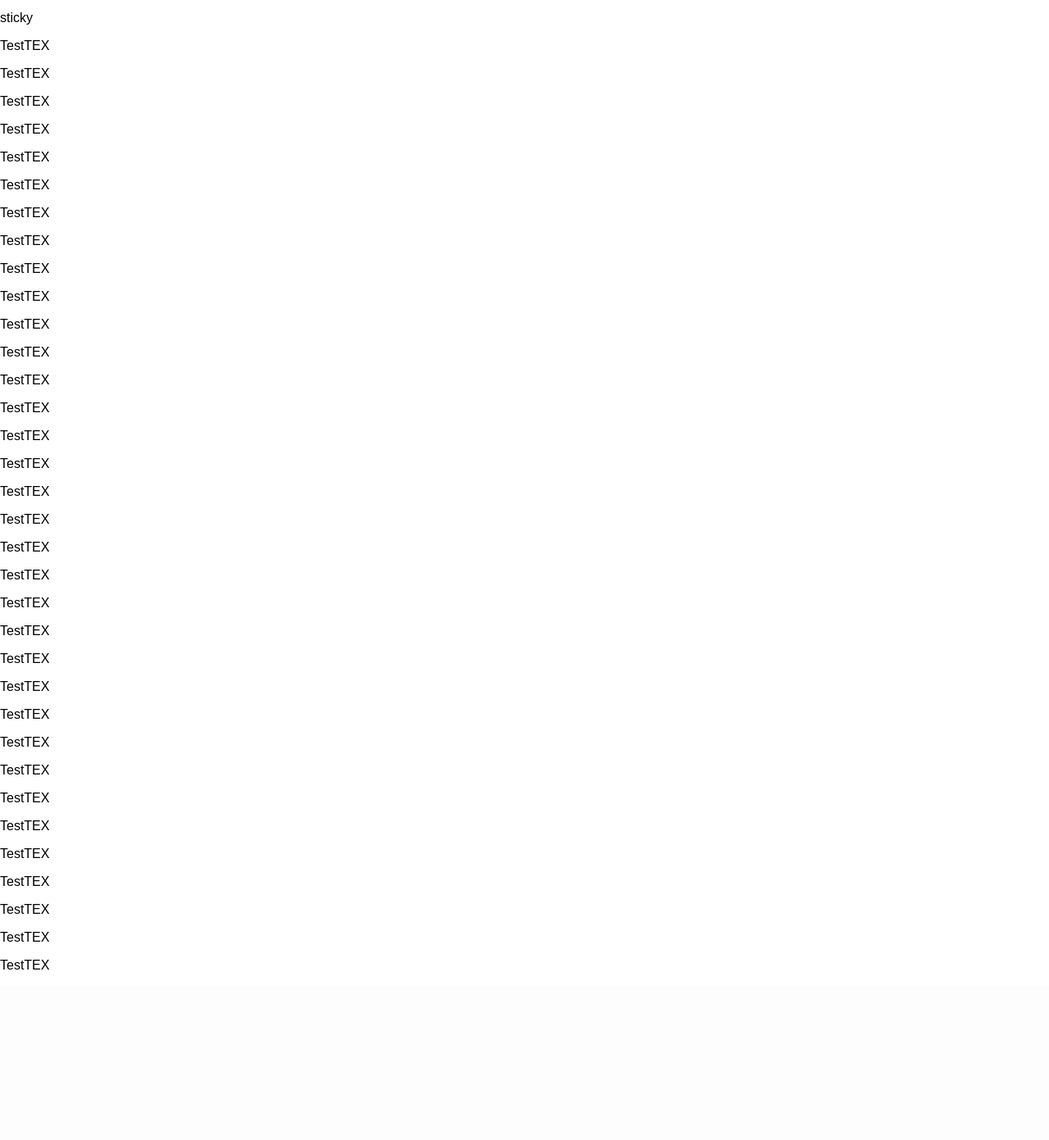
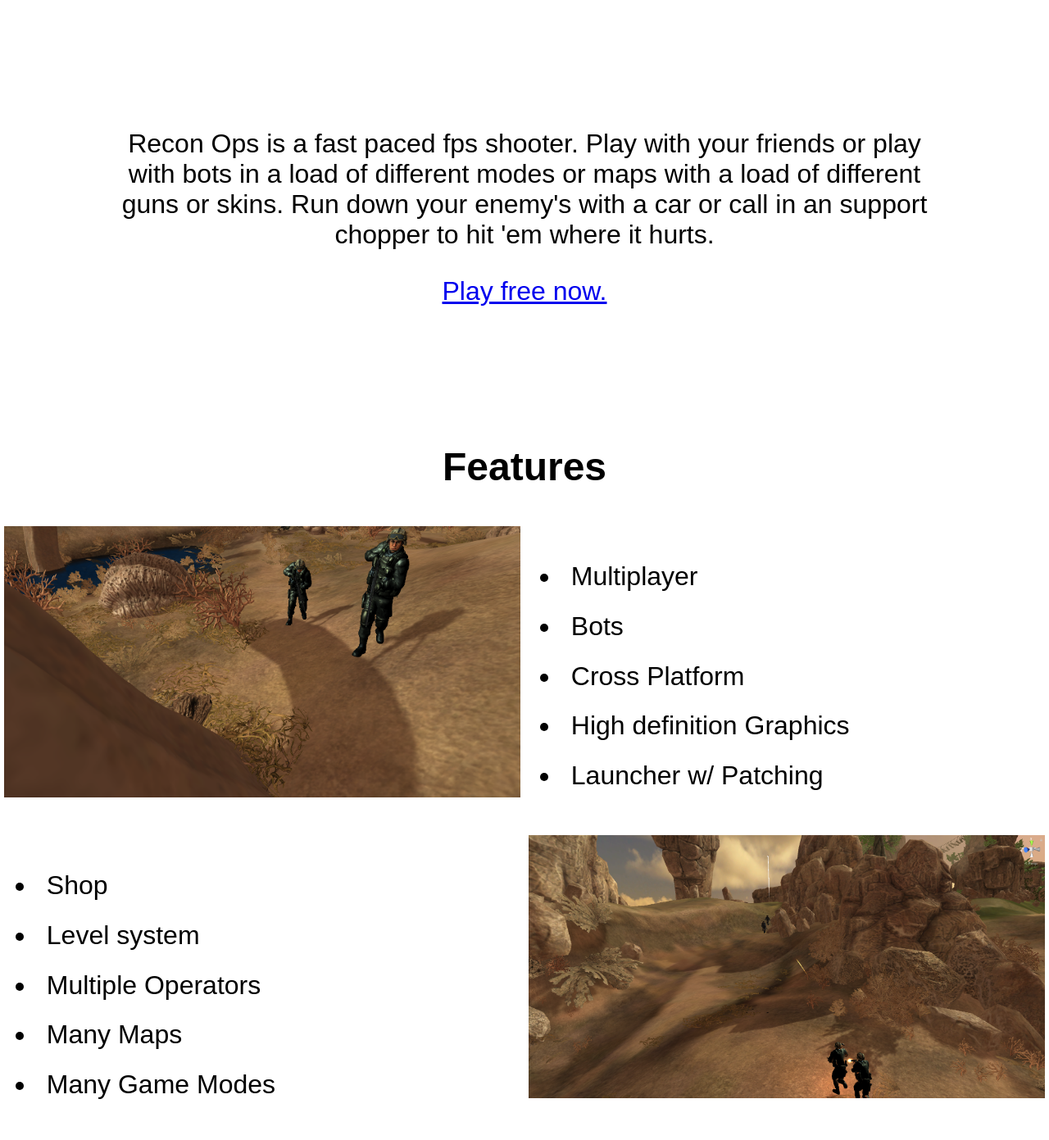
Before and after one commit to maxtyson123/12_DGT_WEBSITE, a PHP site: page / in a window 1280 px wide. Shown: the part 803-2194 px from the top of the page at 82% size. Before the commit the page ends 1986 px from the top, so only its background shows below. Run offline with PHP 8.4, Linux system fonts and the light colour scheme.

Commit message:
Breif description and
First I had to fix the scroll to top button not showing up by moving all the js that i previously moved back to the html file because it turns out it doesn't work externally that was just my browers loading weirdly.

After that I added custom scroll bars to better fit the themeing.

Next I began work on the brief description after adding tips to various buttons and links. For the brief I just center a <p> element and wrote directly into it which means I finally means I can remove the place holder text.

Next I went and worked on the Images and bullet point  list for the features. I decided to go with columns and boxes.

[STARTED VIDEO LOG]

```diff
--- a/Website/CSS/styles.css
+++ b/Website/CSS/styles.css
@@ -4,6 +4,21 @@
     -o-transition: all 1s ease-in-out;
     transition: all 01s ease-in-out;
     scroll-behavior: smooth;
+    box-sizing: border-box;
+}
+
+.bpandimg {
+    font-size: 32px;
+}
+
+.breiftext {
+    font-size: 32px;
+    padding: 10%;
+}
+
+.breiflink {
+    font-size: 32px;
+    padding: 0%;
 }
 
 body {
@@ -179,6 +194,29 @@
     background-color: #555;
 }
 
+::-webkit-resizer {
+    display: none;
+}
+
+::-webkit-scrollbar {
+    right: 0px;
+    width: 20px;
+}
+
+ ::-webkit-scrollbar-track {
+    box-shadow: inset 0 0 5px grey;
+    border-radius: 10px;
+}
+
+ ::-webkit-scrollbar-thumb {
+    background: #CC5500;
+    border-radius: 10px;
+}
+
+ ::-webkit-scrollbar-thumb:hover {
+    background: #555;
+}
+
 iframe {
     position: absolute;
     top: 50%;
@@ -196,6 +234,18 @@
     transform: translate(-50%, -50%);
 }
 
+.column {
+    float: left;
+    width: 50%;
+    padding: 5px;
+}
+
+.row::after {
+    content: "";
+    clear: both;
+    display: table;
+}
+
 @media screen and (max-width: 600px) {
     .Menu a:not(:first-child),
     .dropdown .dropdownbutton,
@@ -205,6 +255,10 @@
     .Menu a.icon {
         float: right;
         display: block;
+    }
+    .column {
+        width: 100%;
+        height: auto;
     }
 }
 
--- a/Website/JS/main.js
+++ b/Website/JS/main.js
@@ -1,7 +1,5 @@
 var toggle = 0;
-var menu = document.getElementById("MenuID");
-var dropdown = document.getElementById("DropDownID");
-var sticky = menu.offsetTop;
+
 
 function openMenuMobile() {
     var menuResponsive = document.getElementById("MenuID");
@@ -15,29 +13,3 @@
         toggle = 0;
     }
 }
-
-function topFunction() {
-    document.body.scrollTop = 0;
-    document.documentElement.scrollTop = 0;
-}
-
-function scrollFunction() {
-    if (document.body.scrollTop > 20 || document.documentElement.scrollTop > 20) {
-        scrolltotop.style.display = "block";
-    } else {
-        scrolltotop.style.display = "none";
-    }
-}
-
-
-function stickyMenu() {
-    if (window.pageYOffset >= sticky) {
-        menu.classList.add("sticky")
-
-        dropdown.classList.add("sticky-dropdown")
-    } else {
-        menu.classList.remove("sticky");
-        dropdown.classList.remove("sticky-dropdown");
-
-    }
-}
--- a/Website/index.html
+++ b/Website/index.html
@@ -13,9 +13,9 @@
 
     <div class="Menu" id="MenuID">
 
-        <a href="index.html" class="active">Home</a>
+        <a href="index.html" title="Current Page" class="active">Home</a>
         <a href="Pages/about.html">About</a>
-        <a href="http://reconops.maxinc.cf/Download/Windows/">Download</a>
+        <a class="windown" href="http://reconops.maxinc.cf/Download/Windows/">Download</a>
         <div class="dropdown">
             <button class="dropdownbutton">Changelog
         <i class="fa fa-caret-down"></i>
@@ -28,8 +28,8 @@
             </div>
         </div>
         <a href="Pages/qanda.html">Q&A</a>
-        <button class="loginbutton">Login <i class="fa fa-user"></i></button>
-        <a href="javascript:void(0);" class="icon" onclick="openMenuMobile()">
+        <button title="Go to login site" class="loginbutton">Login <i class="fa fa-user"></i></button>
+        <a title="Open Menu" href="javascript:void(0);" class="icon" onclick="openMenuMobile()">
             <i class="fa fa-bars"></i>
         </a>
     </div>
@@ -44,54 +44,64 @@
         <div id="text">
             <center>
                 <h1>Recon Ops</h1>
-                <button onclick="window.location.href='http://reconops.maxinc.cf/Download/Windows'" class="downloadbtn"><i class="fa fa-download"></i> Download</button>
-                <button onclick="window.location.href='http://reconops.maxinc.cf/Download/Andriod'" class="andrioddownloadbtn"><i class="fa fa-download"></i> Download</button>
+                <button title="Download the launcher for windows" onclick="window.location.href='http://reconops.maxinc.cf/Download/Windows'" class="downloadbtn"><i class="fa fa-download"></i> Download</button>
+                <button title="Download this game as an .apk" onclick="window.location.href='http://reconops.maxinc.cf/Download/Andriod'" class="andrioddownloadbtn"><i class="fa fa-download"></i> Download</button>
             </center>
         </div>
 
-        <p>sticky</p>
-        <p>TestTEX</p>
-        <p>TestTEX</p>
-        <p>TestTEX</p>
-        <p>TestTEX</p>
-        <p>TestTEX</p>
-        <p>TestTEX</p>
-        <p>TestTEX</p>
-        <p>TestTEX</p>
-        <p>TestTEX</p>
-        <p>TestTEX</p>
-        <p>TestTEX</p>
+        <center>
+            <div class="breiftext">
+                <p>Recon Ops is a fast paced fps shooter. Play with your friends or play with bots in a load of different modes or maps with a load of different guns or skins. Run down your enemy's with a car or call in an support chopper to hit 'em where
+                    it hurts.
+                </p>
 
-        <p>TestTEX</p>
-        <p>TestTEX</p>
-        <p>TestTEX</p>
-        <p>TestTEX</p>
+                <a class="breiflink" href="http://reconops.maxinc.cf/Download/Windows/">Play free now.</a>
+            </div>
+        </center>
+        <div class="bpandimg">
+            <center>
+                <h2>Features</h2>
+            </center>
+            <div class="row">
+                <div class="column">
+                    <img src="Images/img1.png" alt="Soldiers Running Up Hill" style="width:100%">
+                </div>
 
-        <p>TestTEX</p>
-        <p>TestTEX</p>
-        <p>TestTEX</p>
-        <p>TestTEX</p>
-        <p>TestTEX</p>
-        <p>TestTEX</p>
-        <p>TestTEX</p>
-        <p>TestTEX</p>
-        <p>TestTEX</p>
-        <p>TestTEX</p>
-        <p>TestTEX</p>
-        <p>TestTEX</p>
-        <p>TestTEX</p>
-        <p>TestTEX</p>
-        <p>TestTEX</p>
-        <p>TestTEX</p>
-        <p>TestTEX</p>
+                <div class="column">
+                    <ul>
+                        <li style="padding: 2%">Multiplayer</li>
+                        <li style="padding: 2%">Bots</li>
+                        <li style="padding: 2%">Cross Platform</li>
+                        <li style="padding: 2%">High definition Graphics</li>
+                        <li style="padding: 2%">Launcher w/ Patching</li>
+                    </ul>
+                </div>
+            </div>
+            <div class=" row ">
+                <div class="column ">
+                    <ul>
+                        <li style="padding: 2%">Shop</li>
+                        <li style="padding: 2%">Level system</li>
+                        <li style="padding: 2%">Multiple Operators</li>
+                        <li style="padding: 2%">Many Maps</li>
+                        <li style="padding: 2%">Many Game Modes</li>
+                    </ul>
+                </div>
 
-        <p>TestTEX</p>
-        <p>TestTEX</p>
+                <div class="column ">
+                    <img src="Images/img2.png " alt="Grenades Thrown " style="width:100% ">
+                </div>
+            </div>
 
+
+        </div>
     </div>
 
     <script>
-        var scrolltotop = document.getElementById("scrolltotop");
+        var scrolltotop = document.getElementById(" scrolltotop ");
+        var menu = document.getElementById("MenuID ");
+        var dropdown = document.getElementById("DropDownID ");
+        var sticky = menu.offsetTop;
         window.onscroll = function() {
             stickyMenu()
             scrollFunction()
@@ -99,6 +109,33 @@
 
 
         // When the user scrolls down 20px from the top of the document, show the button
+
+        function scrollFunction() {
+            if (document.body.scrollTop > 20 || document.documentElement.scrollTop > 20) {
+                scrolltotop.style.display = "block ";
+            } else {
+                scrolltotop.style.display = "none ";
+            }
+        }
+
+        function topFunction() {
+            document.body.scrollTop = 0;
+            document.documentElement.scrollTop = 0;
+        }
+
+
+
+        function stickyMenu() {
+            if (window.pageYOffset >= sticky) {
+                menu.classList.add("sticky ")
+
+                dropdown.classList.add("sticky-dropdown ")
+            } else {
+                menu.classList.remove("sticky ");
+                dropdown.classList.remove("sticky-dropdown ");
+
+            }
+        }
     </script>
 </body>
 
```
Also changed, not shown: Website/Images/img1.png (added), Website/Images/img2.png (added), Website/Images/temp.png (added).
